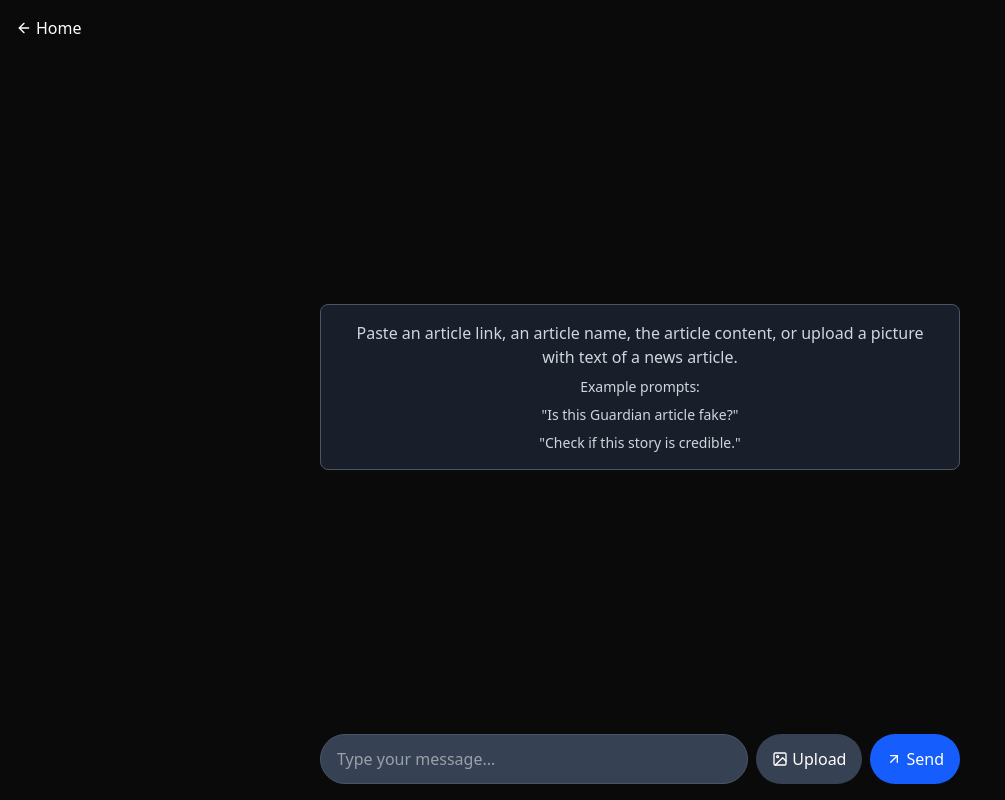
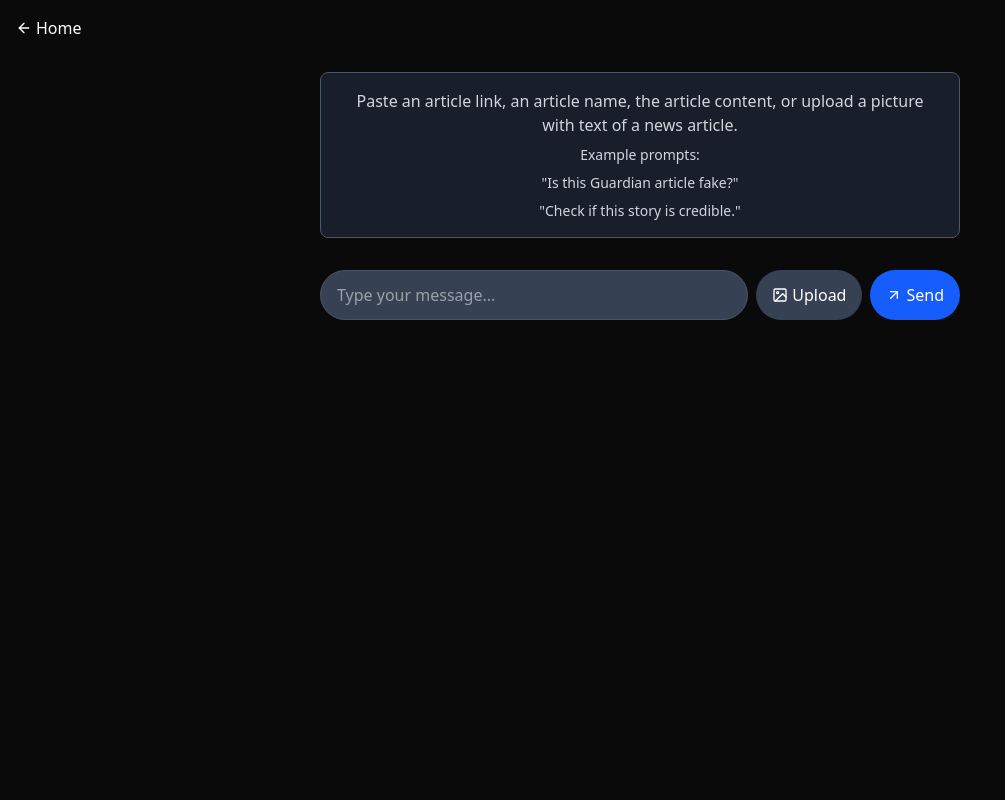
Before and after one commit to Psionyc/antifake, a Next.js app: page /chat in a window 1280 px wide. Shown: the whole page, without its empty margins (0-1005 px from the left). Built offline with nearby package versions, Linux system fonts and the light colour scheme.

Commit message:
Allow main page scrolling in chat

```diff
--- a/src/app/chat/page.tsx
+++ b/src/app/chat/page.tsx
@@ -76,13 +76,13 @@ export default function ChatPage() {
   };
 
   return (
-    <div className="flex h-screen flex-col items-center bg-neutral-950 text-white overflow-hidden">
+    <div className="flex min-h-screen flex-col items-center bg-neutral-950 text-white">
       <div className="w-full p-4">
         <Link href="/" className="flex items-center gap-1 text-white hover:underline">
           <FiArrowLeft /> Home
         </Link>
       </div>
-      <div className="flex h-full w-full max-w-2xl flex-col">
+      <div className="flex w-full max-w-2xl flex-col">
         <MessageList messages={messages} />
         <ChatInput onSend={handleSend} />
       </div>
--- a/src/components/MessageList.tsx
+++ b/src/components/MessageList.tsx
@@ -36,7 +36,7 @@ export default function MessageList({ messages }: MessageListProps) {
   };
 
   return (
-    <div className="flex-1 w-full overflow-y-auto space-y-4 p-4">
+    <div className="flex-1 w-full space-y-4 p-4">
       {messages.map((msg, idx) => (
         <div
           key={idx}
```
